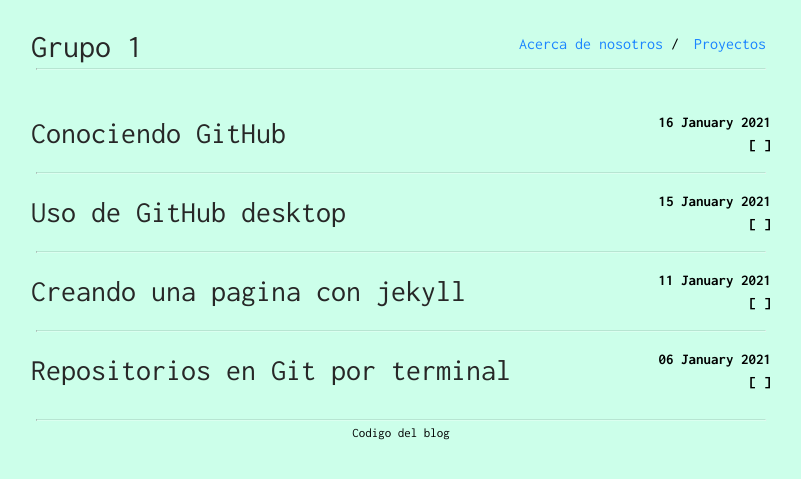
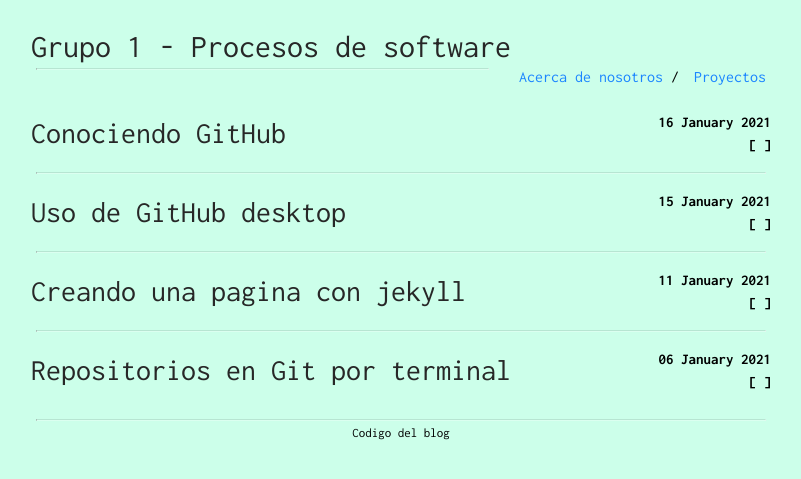
Before and after one commit to Proyecto-Grupo1/blog, a Jekyll site: the page index.html, which Jekyll copies as it is, in a window 1280 px wide. Shown: the top 479 px of the page, without its empty margins (239-1040 px from the left). Built offline with Jekyll 4.4.1, drawn with Linux system fonts in a browser that asks for light colours.

Commit message:
Update index.html

```diff
--- a/index.html
+++ b/index.html
@@ -30,7 +30,7 @@
 <body>
     <div class="container">
         <div class="navbar">
-    <a class="site-title" href="https://pruebafinal.azurewebsites.net/">Grupo 1 </a>
+    <a class="site-title" href="https://pruebafinal.azurewebsites.net/">Grupo 1 - Procesos de software </a>
 
     <ul class="pull-right">
 
```
Also changed, not shown: other parts of index.html (+1 -1 lines).
